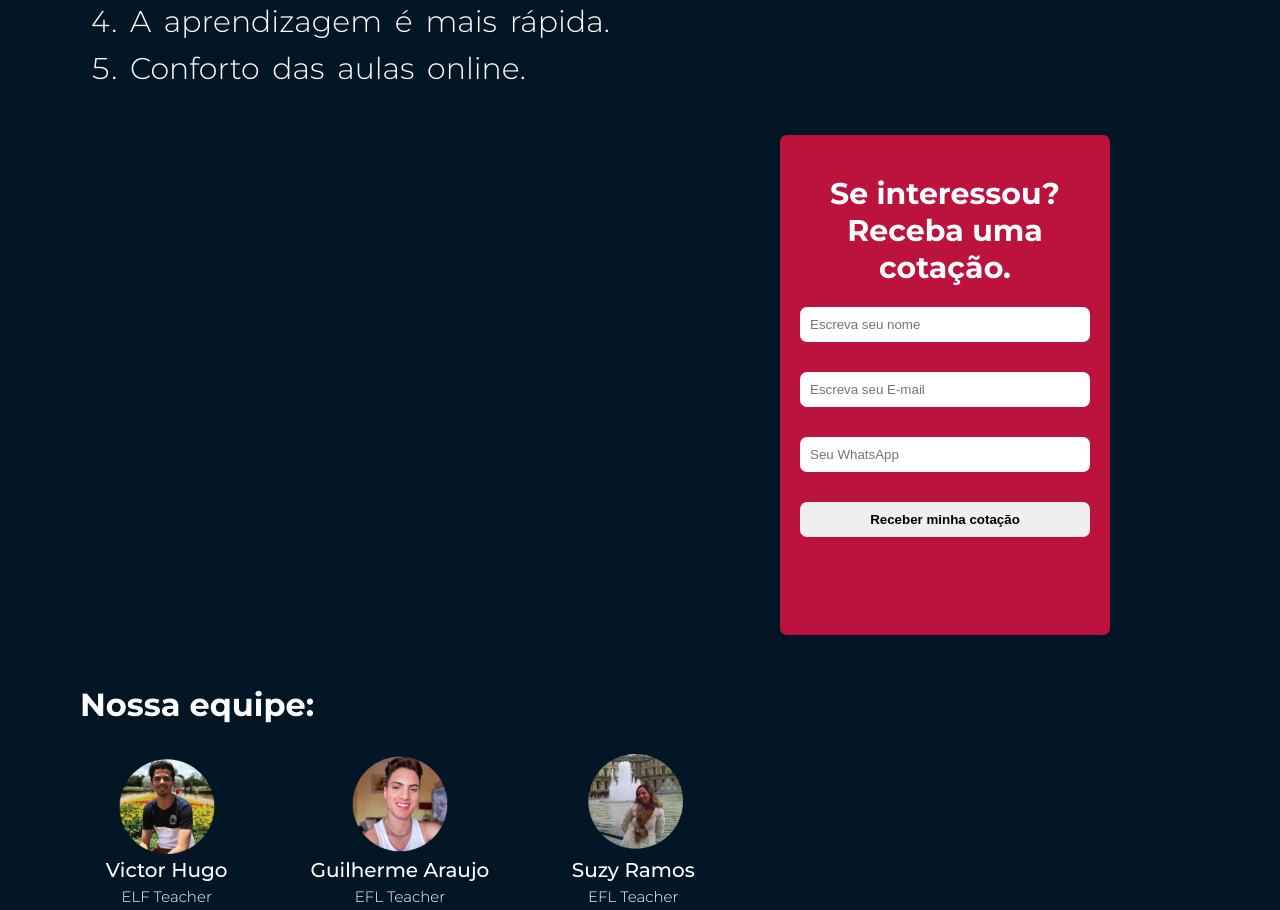
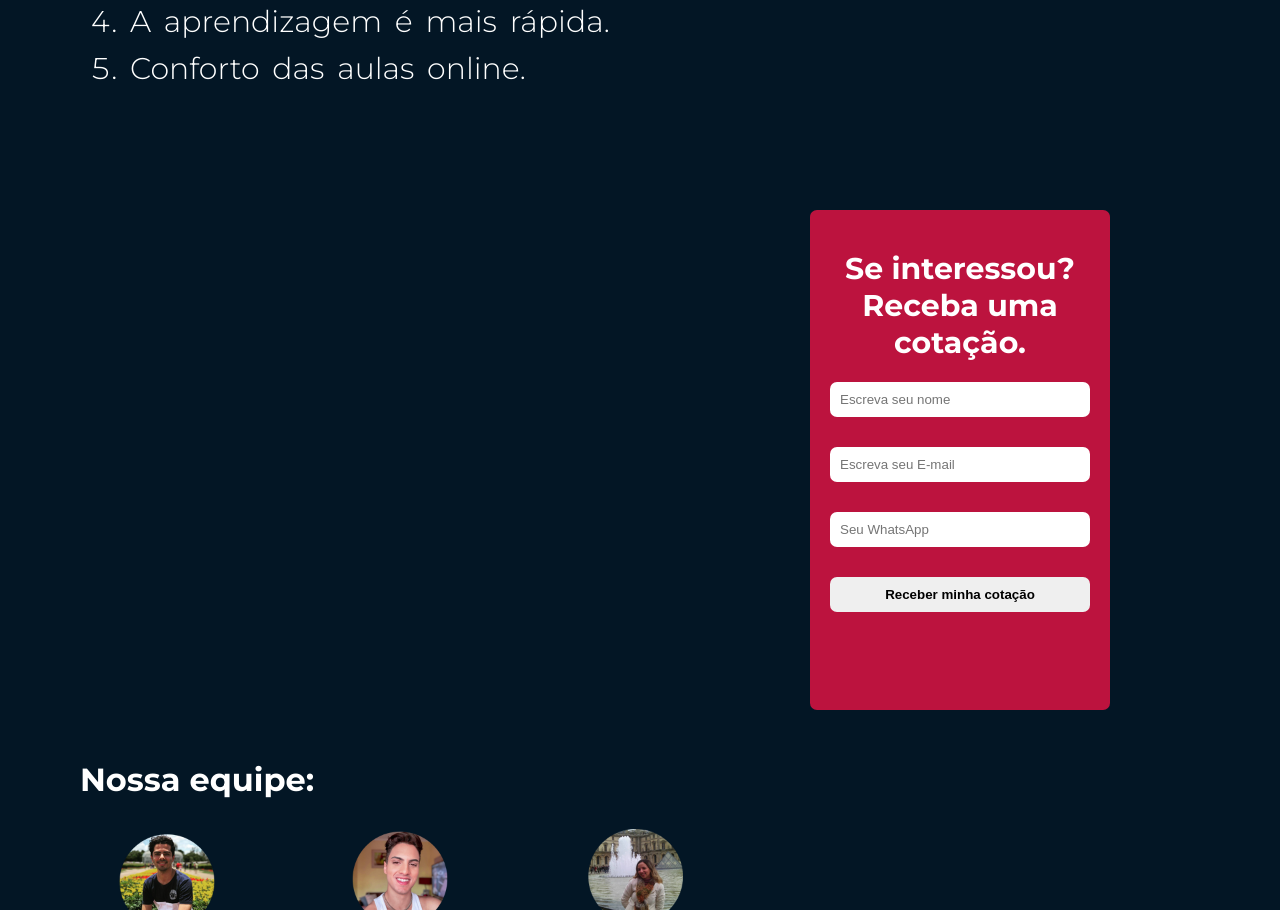
Before and after one commit to fernando-adam/landingpage, a plain HTML site: page index.html in a window 1280 px wide. Shown: the part 548-1458 px from the top of the page. Drawn offline with Linux system fonts and the light colour scheme.

Commit message:
Update style.css

```diff
--- a/styles/style.css
+++ b/styles/style.css
@@ -101,12 +101,12 @@ button:hover {
 
 
 .formContainer{
-    width: 330px;
+    width: 300px;
     height: 500px;
     background-color: #bc133e;
     padding: 20px;
     float: right;
-    margin-top: 25px;
+    margin-top: 100px;
     margin-right: 170px;
     border-radius: 7px;
 }
```
